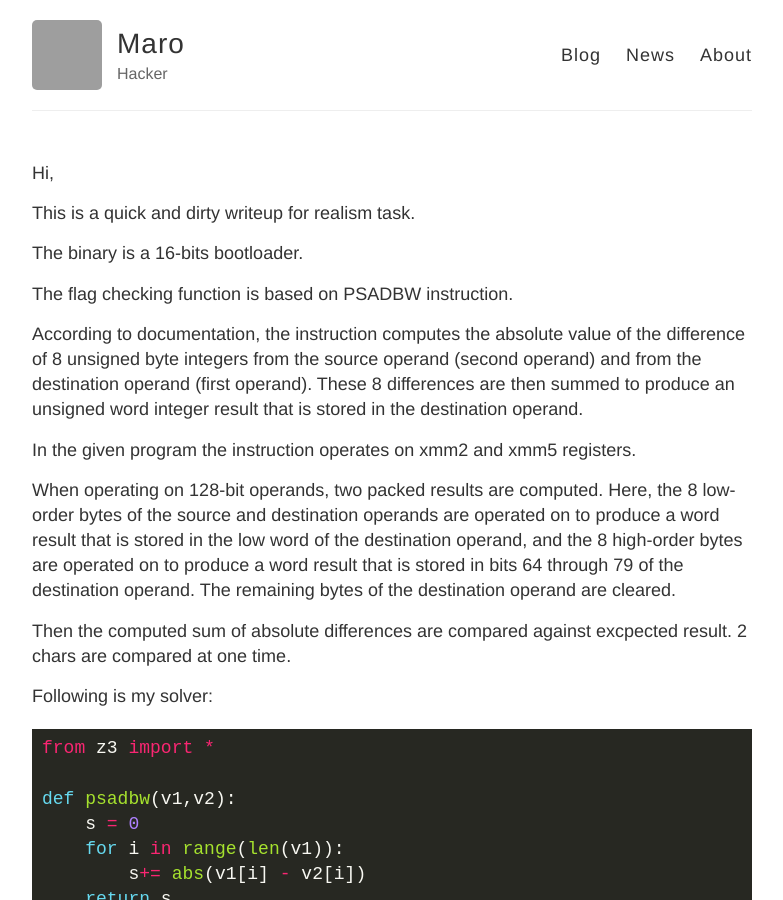
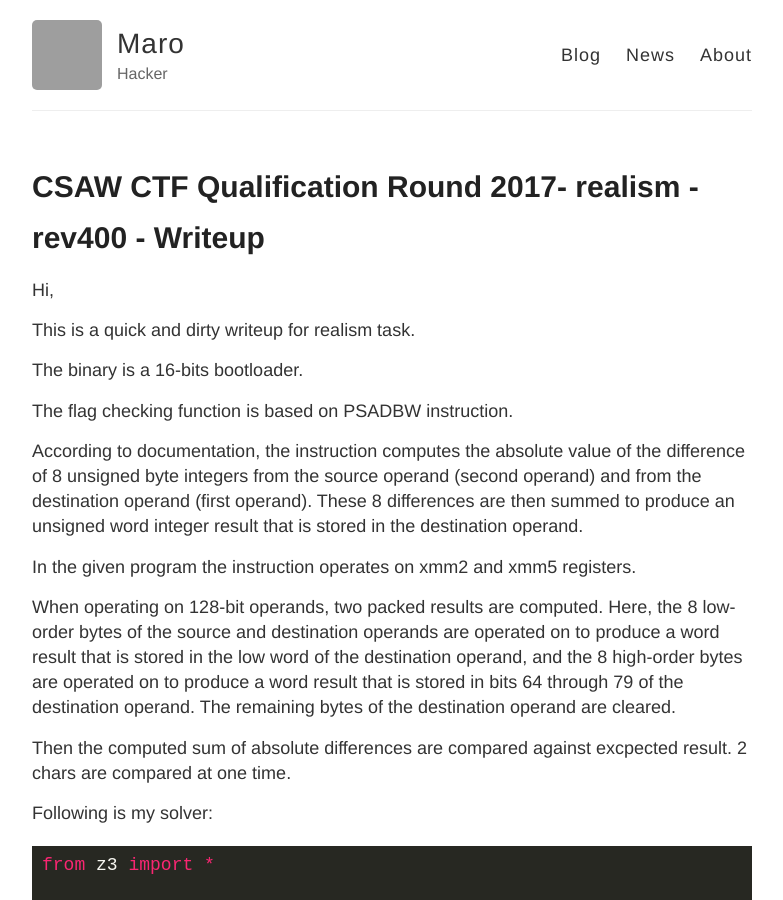
Before and after one commit to maroueneboubakri/maroueneboubakri.github.io, a Jekyll site: the page built from _posts/2017-9-18-CSAW-CTF-Qualification-Round-2017-realism-rev400-writeup.md, in a window 1280 px wide and 900 px high. Shown: the whole window, without its empty margins (248-1031 px from the left). Built offline with Jekyll 4.4.1, drawn with Linux system fonts in a browser that asks for light colours; our own code applies the rules of GitHub Pages for plain Markdown files; some of the changed text lies outside the part shown; grey boxes are pictures that could not be loaded.

Commit message:
Update 2017-9-18-CSAW-CTF-Qualification-Round-2017-realism-rev400-writeup.md

```diff
--- a/_posts/2017-9-18-CSAW-CTF-Qualification-Round-2017-realism-rev400-writeup.md
+++ b/_posts/2017-9-18-CSAW-CTF-Qualification-Round-2017-realism-rev400-writeup.md
@@ -1,5 +1,5 @@
 ---
-title: [Writeup] CSAW CTF Qualification Round 2017- realism - rev400
+title: CSAW CTF Qualification Round 2017- realism - rev400 - Writeup
 ---
 
 Hi,
```
